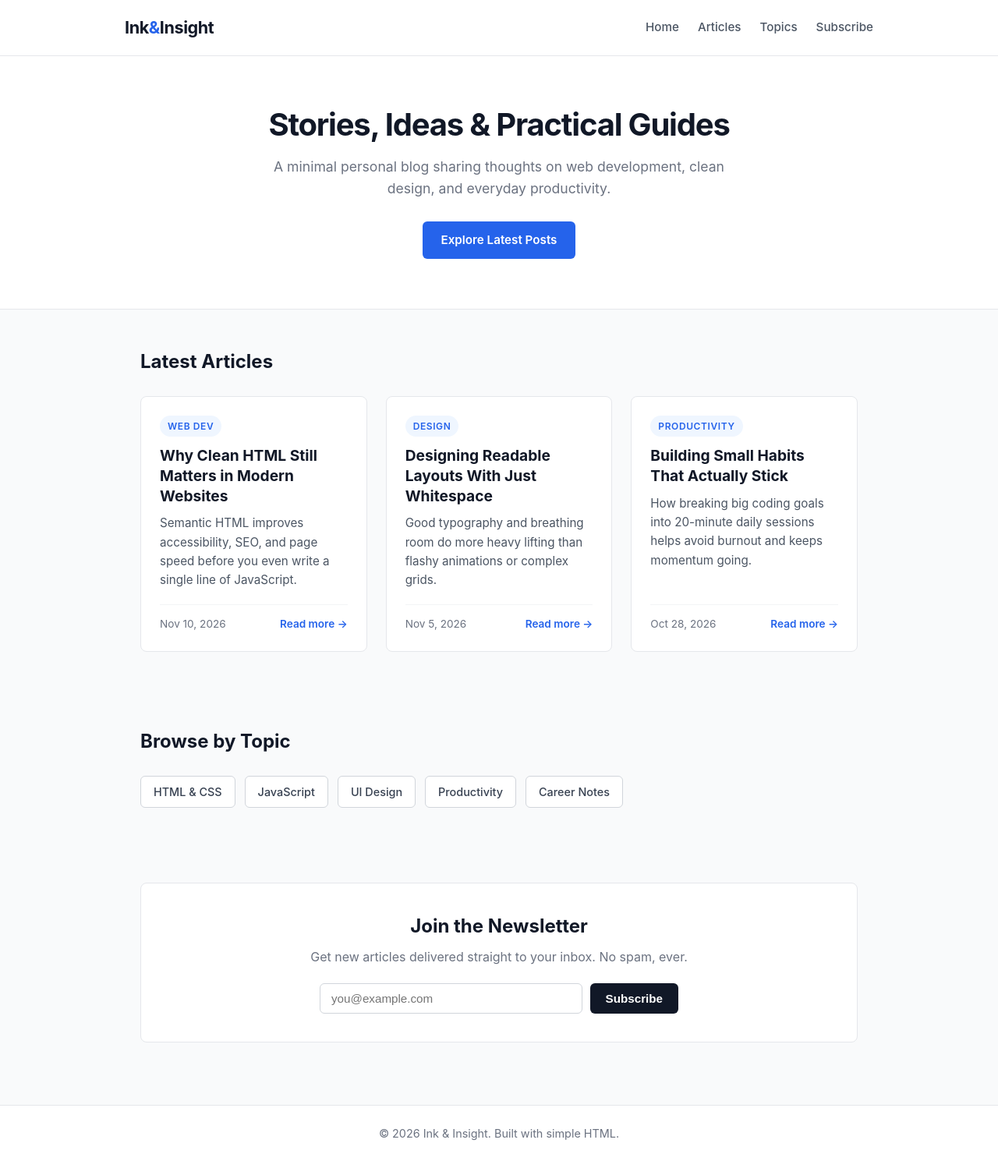
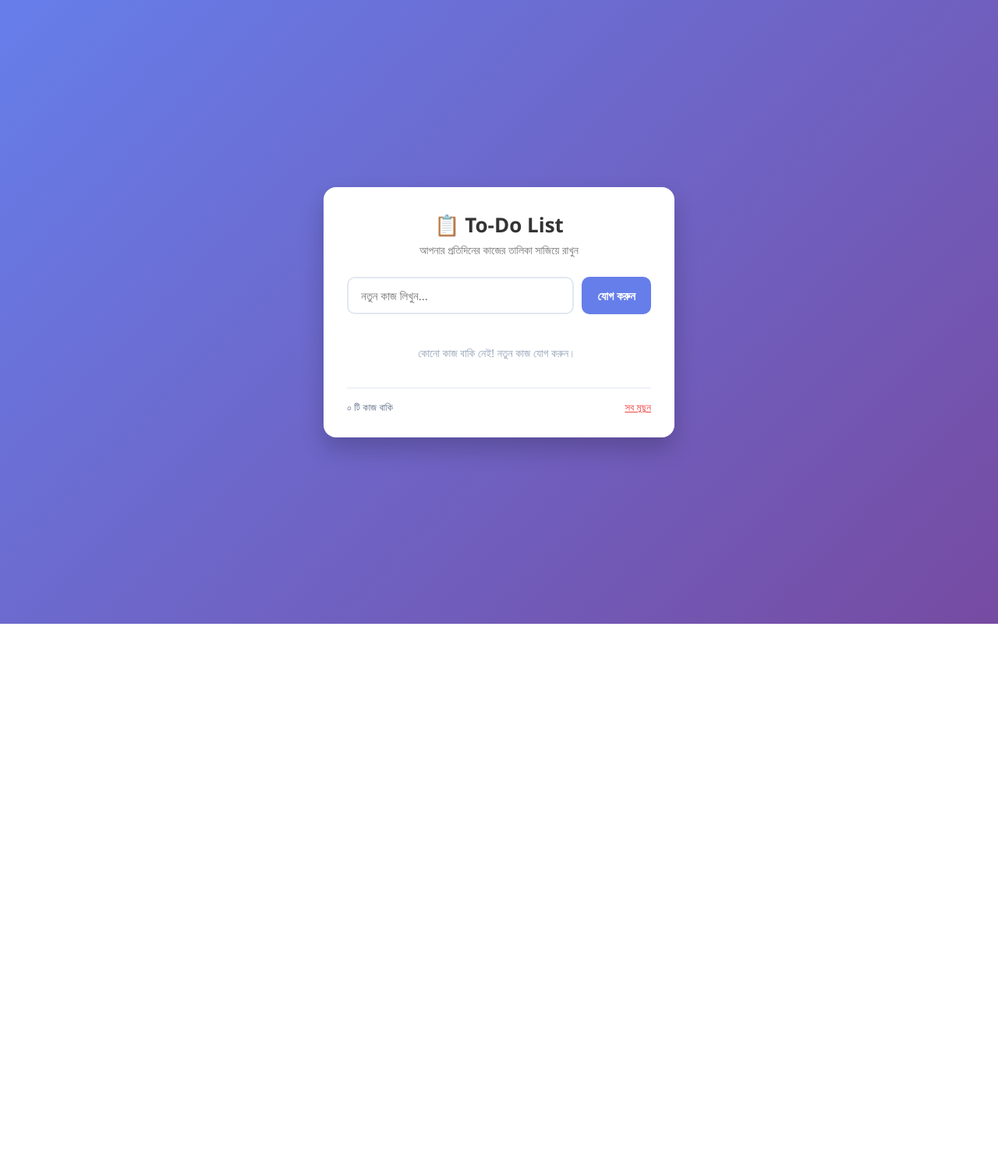
Before and after one commit to Me-Fahad/for-learning, a plain HTML site: page index.html in a window 1280 px wide. Shown: the whole page at 78% size. After the commit the page ends 800 px from the top, so only its background shows below. Drawn offline with Linux system fonts and the light colour scheme.

Commit message:
first commit

```diff
--- a/index.html
+++ b/index.html
@@ -1,399 +1,321 @@
 <!DOCTYPE html>
-<html lang="en">
+<html lang="bn">
 <head>
-  <meta charset="UTF-8" />
-  <meta name="viewport" content="width=device-width, initial-scale=1.0" />
-  <title>Ink &amp; Insight — A Simple Blog</title>
-  <style>
-    * {
-      box-sizing: border-box;
-      margin: 0;
-      padding: 0;
-    }
+    <meta charset="UTF-8">
+    <meta name="viewport" content="width=device-width, initial-scale=1.0">
+    <title>সহজ To-Do List</title>
+    <style>
+        * {
+            margin: 0;
+            padding: 0;
+            box-sizing: border-box;
+            font-family: 'Segoe UI', Tahoma, Geneva, Verdana, sans-serif;
+        }
 
-    html {
-      scroll-behavior: smooth;
-    }
+        body {
+            background: linear-gradient(135deg, #667eea 0%, #764ba2 100%);
+            min-height: 100vh;
+            display: flex;
+            justify-content: center;
+            align-items: center;
+            padding: 20px;
+        }
 
-    body {
-      font-family: -apple-system, BlinkMacSystemFont, "Segoe UI", Roboto, sans-serif;
-      line-height: 1.6;
-      color: #1f2937;
-      background-color: #f9fafb;
-    }
+        .todo-card {
+            background: #ffffff;
+            width: 100%;
+            max-width: 450px;
+            padding: 30px;
+            border-radius: 16px;
+            box-shadow: 0 15px 30px rgba(0, 0, 0, 0.2);
+        }
 
-    a {
-      color: inherit;
-      text-decoration: none;
-    }
+        .header h1 {
+            color: #333;
+            font-size: 26px;
+            margin-bottom: 5px;
+            text-align: center;
+        }
 
-    .container {
-      max-width: 960px;
-      margin: 0 auto;
-      padding: 0 20px;
-    }
+        .header p {
+            color: #777;
+            font-size: 14px;
+            text-align: center;
+            margin-bottom: 25px;
+        }
 
-    /* Header & Navigation */
-    header {
-      background-color: #ffffff;
-      border-bottom: 1px solid #e5e7eb;
-    }
+        .input-group {
+            display: flex;
+            gap: 10px;
+            margin-bottom: 20px;
+        }
 
-    .nav-bar {
-      display: flex;
-      justify-content: space-between;
-      align-items: center;
-      padding: 18px 0;
-      flex-wrap: wrap;
-      gap: 12px;
-    }
+        .input-group input {
+            flex: 1;
+            padding: 12px 16px;
+            font-size: 15px;
+            border: 2px solid #e2e8f0;
+            border-radius: 10px;
+            outline: none;
+            transition: border-color 0.2s;
+        }
 
-    .logo {
-      font-size: 1.35rem;
-      font-weight: 700;
-      color: #111827;
-      letter-spacing: -0.02em;
-    }
+        .input-group input:focus {
+            border-color: #667eea;
+        }
 
-    .logo span {
-      color: #2563eb;
-    }
+        .input-group button {
+            background: #667eea;
+            color: white;
+            border: none;
+            padding: 12px 20px;
+            border-radius: 10px;
+            font-size: 15px;
+            font-weight: 600;
+            cursor: pointer;
+            transition: background 0.2s, transform 0.1s;
+        }
 
-    nav ul {
-      list-style: none;
-      display: flex;
-      gap: 24px;
-    }
+        .input-group button:hover {
+            background: #5a67d8;
+        }
 
-    nav a {
-      font-size: 0.95rem;
-      color: #4b5563;
-      font-weight: 500;
-    }
+        .input-group button:active {
+            transform: scale(0.97);
+        }
 
-    nav a:hover {
-      color: #2563eb;
-    }
+        .task-list {
+            list-style: none;
+            max-height: 350px;
+            overflow-y: auto;
+            padding-right: 5px;
+        }
 
-    /* Hero Section */
-    .hero {
-      background-color: #ffffff;
-      border-bottom: 1px solid #e5e7eb;
-      padding: 64px 0;
-      text-align: center;
-    }
+        .task-list::-webkit-scrollbar {
+            width: 6px;
+        }
 
-    .hero h1 {
-      font-size: 2.5rem;
-      line-height: 1.2;
-      color: #111827;
-      margin-bottom: 16px;
-      letter-spacing: -0.03em;
-    }
+        .task-list::-webkit-scrollbar-thumb {
+            background-color: #cbd5e1;
+            border-radius: 3px;
+        }
 
-    .hero p {
-      font-size: 1.1rem;
-      color: #6b7280;
-      max-width: 600px;
-      margin: 0 auto 28px;
-    }
+        .task-item {
+            display: flex;
+            align-items: center;
+            justify-content: space-between;
+            padding: 12px 14px;
+            background: #f8fafc;
+            border-radius: 10px;
+            margin-bottom: 10px;
+            border-left: 4px solid #667eea;
+            transition: all 0.2s;
+        }
 
-    .btn {
-      display: inline-block;
-      background-color: #2563eb;
-      color: #ffffff;
-      padding: 12px 24px;
-      border-radius: 6px;
-      font-weight: 600;
-      font-size: 0.95rem;
-    }
+        .task-item:hover {
+            background: #f1f5f9;
+        }
 
-    .btn:hover {
-      background-color: #1d4ed8;
-    }
+        .task-item.completed {
+            border-left-color: #10b981;
+            opacity: 0.7;
+        }
 
-    /* Section Headings */
-    section {
-      padding: 48px 0;
-    }
+        .task-content {
+            display: flex;
+            align-items: center;
+            gap: 12px;
+            cursor: pointer;
+            flex: 1;
+            user-select: none;
+        }
 
-    .section-title {
-      font-size: 1.5rem;
-      color: #111827;
-      margin-bottom: 24px;
-    }
+        .task-content input[type="checkbox"] {
+            width: 18px;
+            height: 18px;
+            cursor: pointer;
+            accent-color: #10b981;
+        }
 
-    /* Blog Post Cards */
-    .posts-grid {
-      display: grid;
-      grid-template-columns: repeat(auto-fit, minmax(270px, 1fr));
-      gap: 24px;
-    }
+        .task-text {
+            font-size: 15px;
+            color: #334155;
+            word-break: break-word;
+        }
 
-    .post-card {
-      background-color: #ffffff;
-      border: 1px solid #e5e7eb;
-      border-radius: 8px;
-      padding: 24px;
-      display: flex;
-      flex-direction: column;
-      justify-content: space-between;
-    }
+        .task-item.completed .task-text {
+            text-decoration: line-through;
+            color: #94a3b8;
+        }
 
-    .post-tag {
-      display: inline-block;
-      font-size: 0.75rem;
-      font-weight: 600;
-      text-transform: uppercase;
-      letter-spacing: 0.05em;
-      color: #2563eb;
-      background-color: #eff6ff;
-      padding: 4px 10px;
-      border-radius: 999px;
-      margin-bottom: 12px;
-      align-self: flex-start;
-    }
+        .delete-btn {
+            background: transparent;
+            border: none;
+            color: #ef4444;
+            font-size: 18px;
+            cursor: pointer;
+            padding: 4px 8px;
+            border-radius: 6px;
+            transition: background 0.2s;
+        }
 
-    .post-card h3 {
-      font-size: 1.2rem;
-      color: #111827;
-      margin-bottom: 10px;
-      line-height: 1.35;
-    }
+        .delete-btn:hover {
+            background: #fee2e2;
+        }
 
-    .post-card p {
-      font-size: 0.95rem;
-      color: #4b5563;
-      margin-bottom: 18px;
-    }
+        .empty-message {
+            text-align: center;
+            color: #94a3b8;
+            font-size: 14px;
+            padding: 20px 0;
+        }
 
-    .post-meta {
-      display: flex;
-      justify-content: space-between;
-      align-items: center;
-      font-size: 0.85rem;
-      color: #6b7280;
-      border-top: 1px solid #f3f4f6;
-      padding-top: 14px;
-    }
+        .footer-info {
+            display: flex;
+            justify-content: space-between;
+            align-items: center;
+            margin-top: 15px;
+            padding-top: 15px;
+            border-top: 1px solid #e2e8f0;
+            font-size: 13px;
+            color: #64748b;
+        }
 
-    .read-more {
-      color: #2563eb;
-      font-weight: 600;
-    }
-
-    .read-more:hover {
-      text-decoration: underline;
-    }
-
-    /* Categories */
-    .categories-list {
-      display: flex;
-      flex-wrap: wrap;
-      gap: 12px;
-    }
-
-    .category-pill {
-      background-color: #ffffff;
-      border: 1px solid #d1d5db;
-      padding: 8px 16px;
-      border-radius: 6px;
-      font-size: 0.9rem;
-      font-weight: 500;
-      color: #374151;
-    }
-
-    .category-pill:hover {
-      border-color: #2563eb;
-      color: #2563eb;
-    }
-
-    /* Newsletter */
-    .newsletter {
-      background-color: #ffffff;
-      border: 1px solid #e5e7eb;
-      border-radius: 8px;
-      padding: 36px 24px;
-      text-align: center;
-    }
-
-    .newsletter h2 {
-      font-size: 1.5rem;
-      color: #111827;
-      margin-bottom: 8px;
-    }
-
-    .newsletter p {
-      color: #6b7280;
-      margin-bottom: 20px;
-    }
-
-    .newsletter-form {
-      display: flex;
-      justify-content: center;
-      gap: 10px;
-      flex-wrap: wrap;
-      max-width: 460px;
-      margin: 0 auto;
-    }
-
-    .newsletter-form input[type="email"] {
-      flex: 1;
-      min-width: 220px;
-      padding: 10px 14px;
-      border: 1px solid #d1d5db;
-      border-radius: 6px;
-      font-size: 0.95rem;
-    }
-
-    .newsletter-form button {
-      background-color: #111827;
-      color: #ffffff;
-      border: none;
-      padding: 10px 20px;
-      border-radius: 6px;
-      font-size: 0.95rem;
-      font-weight: 600;
-      cursor: pointer;
-    }
-
-    .newsletter-form button:hover {
-      background-color: #374151;
-    }
-
-    /* Footer */
-    footer {
-      border-top: 1px solid #e5e7eb;
-      background-color: #ffffff;
-      padding: 24px 0;
-      margin-top: 32px;
-      text-align: center;
-      font-size: 0.9rem;
-      color: #6b7280;
-    }
-  </style>
+        .clear-btn {
+            background: none;
+            border: none;
+            color: #ef4444;
+            font-size: 13px;
+            cursor: pointer;
+            text-decoration: underline;
+        }
+    </style>
 </head>
 <body>
 
-  <!-- Header -->
-  <header>
-    <div class="container nav-bar">
-      <a href="#" class="logo">Ink<span>&amp;</span>Insight</a>
-      <nav aria-label="Main navigation">
-        <ul>
-          <li><a href="#">Home</a></li>
-          <li><a href="#articles">Articles</a></li>
-          <li><a href="#categories">Topics</a></li>
-          <li><a href="#newsletter">Subscribe</a></li>
-        </ul>
-      </nav>
+    <div class="todo-card">
+        <div class="header">
+            <h1>📋 To-Do List</h1>
+            <p>আপনার প্রতিদিনের কাজের তালিকা সাজিয়ে রাখুন</p>
+        </div>
+
+        <div class="input-group">
+            <input type="text" id="taskInput" placeholder="নতুন কাজ লিখুন..." autocomplete="off">
+            <button id="addBtn">যোগ করুন</button>
+        </div>
+
+        <ul class="task-list" id="taskList"></ul>
+
+        <div class="footer-info">
+            <span id="taskCount">০ টি কাজ বাকি</span>
+            <button class="clear-btn" id="clearAllBtn">সব মুছুন</button>
+        </div>
     </div>
-  </header>
 
-  <!-- Main Content -->
-  <main>
-    <!-- Hero Section -->
-    <section class="hero">
-      <div class="container">
-        <h1>Stories, Ideas &amp; Practical Guides</h1>
-        <p>
-          A minimal personal blog sharing thoughts on web development, clean design,
-          and everyday productivity.
-        </p>
-        <a href="#articles" class="btn">Explore Latest Posts</a>
-      </div>
-    </section>
+    <script>
+        // DOM Elements
+        const taskInput = document.getElementById('taskInput');
+        const addBtn = document.getElementById('addBtn');
+        const taskList = document.getElementById('taskList');
+        const taskCount = document.getElementById('taskCount');
+        const clearAllBtn = document.getElementById('clearAllBtn');
 
-    <!-- Latest Articles -->
-    <section id="articles">
-      <div class="container">
-        <h2 class="section-title">Latest Articles</h2>
+        // লোড হওয়া টাস্ক
+        let tasks = JSON.parse(localStorage.getItem('my_tasks')) || [];
 
-        <div class="posts-grid">
-          <article class="post-card">
-            <div>
-              <span class="post-tag">Web Dev</span>
-              <h3>Why Clean HTML Still Matters in Modern Websites</h3>
-              <p>
-                Semantic HTML improves accessibility, SEO, and page speed before you
-                even write a single line of JavaScript.
-              </p>
-            </div>
-            <div class="post-meta">
-              <time datetime="2026-11-10">Nov 10, 2026</time>
-              <a href="#articles" class="read-more">Read more &rarr;</a>
-            </div>
-          </article>
+        // সংখ্যা বাংলায় রূপান্তর
+        function toBengaliNumber(num) {
+            const bengaliDigits = ['০', '১', '২', '৩', '৪', '৫', '৬', '৭', '৮', '৯'];
+            return num.toString().replace(/\d/g, d => bengaliDigits[d]);
+        }
 
-          <article class="post-card">
-            <div>
-              <span class="post-tag">Design</span>
-              <h3>Designing Readable Layouts With Just Whitespace</h3>
-              <p>
-                Good typography and breathing room do more heavy lifting than flashy
-                animations or complex grids.
-              </p>
-            </div>
-            <div class="post-meta">
-              <time datetime="2026-11-05">Nov 5, 2026</time>
-              <a href="#articles" class="read-more">Read more &rarr;</a>
-            </div>
-          </article>
+        // লোকাল স্টোরেজে সংরক্ষণ
+        function saveTasks() {
+            localStorage.setItem('my_tasks', JSON.stringify(tasks));
+            renderTasks();
+        }
 
-          <article class="post-card">
-            <div>
-              <span class="post-tag">Productivity</span>
-              <h3>Building Small Habits That Actually Stick</h3>
-              <p>
-                How breaking big coding goals into 20-minute daily sessions helps avoid
-                burnout and keeps momentum going.
-              </p>
-            </div>
-            <div class="post-meta">
-              <time datetime="2026-10-28">Oct 28, 2026</time>
-              <a href="#articles" class="read-more">Read more &rarr;</a>
-            </div>
-          </article>
-        </div>
-      </div>
-    </section>
+        // টাস্ক রেন্ডার করা
+        function renderTasks() {
+            taskList.innerHTML = '';
 
-    <!-- Topics / Categories -->
-    <section id="categories">
-      <div class="container">
-        <h2 class="section-title">Browse by Topic</h2>
-        <div class="categories-list">
-          <a href="#articles" class="category-pill">HTML &amp; CSS</a>
-          <a href="#articles" class="category-pill">JavaScript</a>
-          <a href="#articles" class="category-pill">UI Design</a>
-          <a href="#articles" class="category-pill">Productivity</a>
-          <a href="#articles" class="category-pill">Career Notes</a>
-        </div>
-      </div>
-    </section>
+            if (tasks.length === 0) {
+                taskList.innerHTML = '<li class="empty-message">কোনো কাজ বাকি নেই! নতুন কাজ যোগ করুন।</li>';
+            } else {
+                tasks.forEach((task, index) => {
+                    const li = document.createElement('li');
+                    li.className = `task-item ${task.completed ? 'completed' : ''}`;
 
-    <!-- Newsletter -->
-    <section id="newsletter">
-      <div class="container">
-        <div class="newsletter">
-          <h2>Join the Newsletter</h2>
-          <p>Get new articles delivered straight to your inbox. No spam, ever.</p>
-          <form class="newsletter-form" action="#" method="post">
-            <label for="email" style="position:absolute;left:-9999px;">Email address</label>
-            <input id="email" type="email" name="email" placeholder="you@example.com" required />
-            <button type="submit">Subscribe</button>
-          </form>
-        </div>
-      </div>
-    </section>
-  </main>
+                    li.innerHTML = `
+                        <div class="task-content" onclick="toggleTask(${index})">
+                            <input type="checkbox" ${task.completed ? 'checked' : ''} onclick="event.stopPropagation(); toggleTask(${index})">
+                            <span class="task-text">${escapeHtml(task.text)}</span>
+                        </div>
+                        <button class="delete-btn" onclick="deleteTask(${index})" title="মুছে ফেলুন">✕</button>
+                    `;
 
-  <!-- Footer -->
-  <footer>
-    <div class="container">
-      <p>&copy; 2026 Ink &amp; Insight. Built with simple HTML.</p>
-    </div>
-  </footer>
+                    taskList.appendChild(li);
+                });
+            }
 
+            // বাকি থাকা কাজের হিসাব
+            const remaining = tasks.filter(t => !t.completed).length;
+            taskCount.textContent = `${toBengaliNumber(remaining)} টি কাজ বাকি`;
+        }
+
+        // নতুন কাজ যোগ করা
+        function addTask() {
+            const text = taskInput.value.trim();
+            if (text === '') return;
+
+            tasks.unshift({
+                text: text,
+                completed: false
+            });
+
+            taskInput.value = '';
+            taskInput.focus();
+            saveTasks();
+        }
+
+        // টাস্ক সম্পন্ন / অসম্পন্ন টগল
+        function toggleTask(index) {
+            tasks[index].completed = !tasks[index].completed;
+            saveTasks();
+        }
+
+        // টাস্ক মুছে ফেলা
+        function deleteTask(index) {
+            tasks.splice(index, 1);
+            saveTasks();
+        }
+
+        // সব মুছে ফেলা
+        clearAllBtn.addEventListener('click', () => {
+            if (tasks.length === 0) return;
+            if (confirm('আপনি কি সত্যিই সব টাস্ক মুছে ফেলতে চান?')) {
+                tasks = [];
+                saveTasks();
+            }
+        });
+
+        // HTML Escape করা যাতে XSS না হয়
+        function escapeHtml(str) {
+            const div = document.createElement('div');
+            div.textContent = str;
+            return div.innerHTML;
+        }
+
+        // ইভেন্ট লিসেনার
+        addBtn.addEventListener('click', addTask);
+        taskInput.addEventListener('keypress', (e) => {
+            if (e.key === 'Enter') {
+                addTask();
+            }
+        });
+
+        // প্রথমবার পেজ লোডে রেন্ডার
+        renderTasks();
+    </script>
 </body>
 </html>
```
